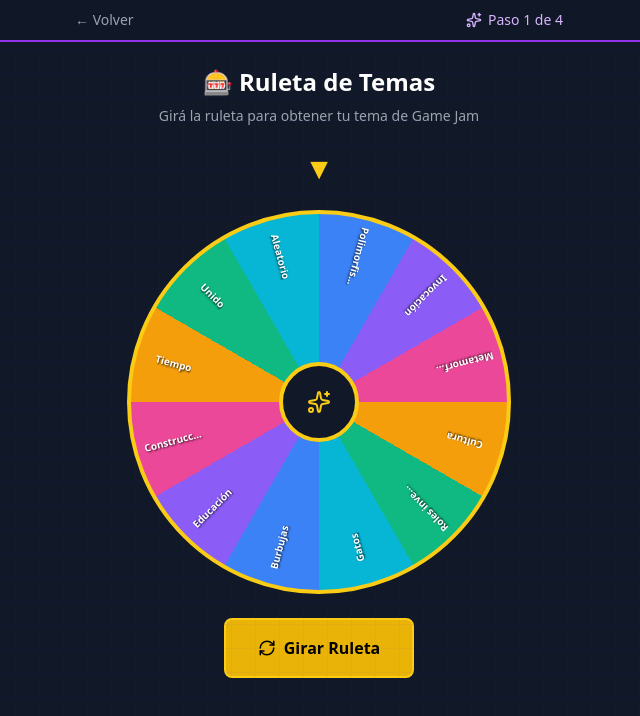
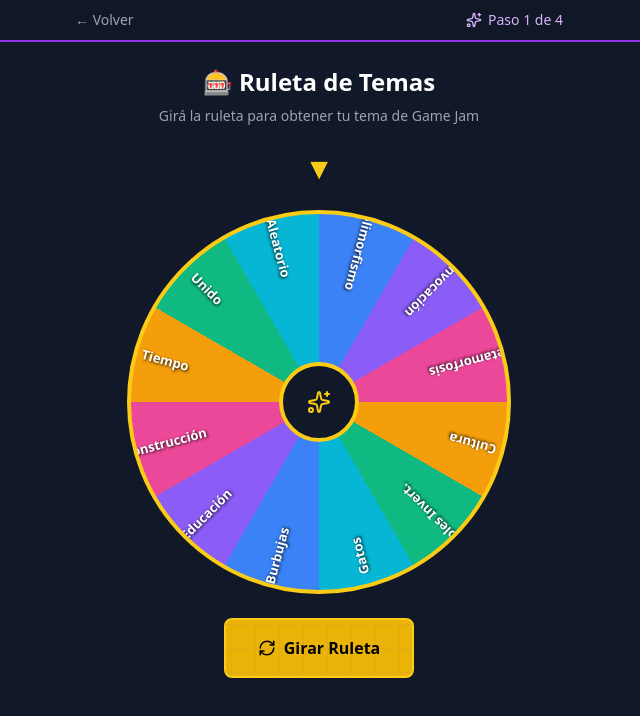
Before and after one commit to AmaruSegovia/desestima2, a React (Vite) app: page /#/taller in a window 1280 px wide. Shown: the top 716 px of the page, without its empty margins (321-961 px from the left). Built offline with nearby package versions, Linux system fonts and the light colour scheme.

Commit message:
hotfix funcionalidad

```diff
--- a/src/ThemeRoulette.jsx
+++ b/src/ThemeRoulette.jsx
@@ -10,20 +10,20 @@ import {
   Sparkles,
 } from "lucide-react";
 
-// Temas reales de Game Jams (Ludum Dare, GMTK, etc.)
+// Temas reales de Game Jams (Ludum Dare, GMTK, etc.) - CORTOS
 const themes = [
-  "Polimorfismo", // Ludum Dare 56
-  "Invocación", // Ludum Dare 55
-  "Metamorfosis", // Ludum Dare 54
-  "Cultura", // Ludum Dare 53
-  "Roles invertidos", // GMTK 2023
-  "Gatos", // GMTK 2024
-  "Burbujas", // Clásico
-  "Educación", // Popular
-  "Construcción", // Ludum Dare 52
-  "Tiempo", // GMTK 2020
-  "Unido", // GMTK 2021
-  "Aleatorio", // GMTK 2022
+  "Polimorfismo",
+  "Invocación",
+  "Metamorfosis",
+  "Cultura",
+  "Roles Invert.",
+  "Gatos",
+  "Burbujas",
+  "Educación",
+  "Construcción",
+  "Tiempo",
+  "Unido",
+  "Aleatorio",
 ];
 
 // Palabras clave que indican ambición excesiva (español argentino)
@@ -451,17 +451,14 @@ const RouletteWheel = ({ onSpinComplete, isSpinning, setIsSpinning }) => {
                 }}
               >
                 <span
-                  className="absolute text-white font-bold whitespace-nowrap text-[6px] sm:text-[7px] md:text-[8px] lg:text-[10px]"
+                  className="absolute text-white font-bold text-[8px] sm:text-[10px] md:text-[11px] lg:text-[13px]"
                   style={{
-                    top: "8%",
+                    top: "5%",
                     transform: "rotate(90deg)",
-                    textShadow: "1px 1px 2px rgba(0,0,0,0.8)",
-                    maxWidth: "60px",
-                    overflow: "hidden",
-                    textOverflow: "ellipsis",
+                    textShadow: "1px 1px 3px rgba(0,0,0,0.9)",
                   }}
                 >
-                  {theme.length > 13 ? theme.slice(0, 11) + "..." : theme}
+                  {theme}
                 </span>
               </div>
             );
@@ -662,7 +659,7 @@ const ThemeRoulette = () => {
   const [selectedTheme, setSelectedTheme] = useState(null);
   const [isSpinning, setIsSpinning] = useState(false);
   const [ideaText, setIdeaText] = useState("");
-  const [timeLeft, setTimeLeft] = useState(300); // 5 minutos
+  const [timeLeft, setTimeLeft] = useState(600); // 10 minutos
   const [timerActive, setTimerActive] = useState(false);
   const [currentTip, setCurrentTip] = useState(tips[0]);
   const textareaRef = useRef(null);
@@ -700,7 +697,7 @@ const ThemeRoulette = () => {
     setPhase("roulette");
     setSelectedTheme(null);
     setIdeaText("");
-    setTimeLeft(300);
+    setTimeLeft(600);
     setTimerActive(false);
   };
 
@@ -709,13 +706,13 @@ const ThemeRoulette = () => {
     let score = 0;
 
     dangerWords.high.forEach((word) => {
-      if (lowerInput.includes(word)) score += 20;
+      if (lowerInput.includes(word)) score += 16;
     });
     dangerWords.medium.forEach((word) => {
       if (lowerInput.includes(word)) score += 8;
     });
     dangerWords.low.forEach((word) => {
-      if (lowerInput.includes(word)) score += 3;
+      if (lowerInput.includes(word)) score += 2;
     });
 
     // Guardar datos en localStorage
@@ -744,10 +741,13 @@ const ThemeRoulette = () => {
       const lowerInput = ideaText.toLowerCase();
       let score = 0;
       dangerWords.high.forEach((word) => {
-        if (lowerInput.includes(word)) score += 30;
+        if (lowerInput.includes(word)) score += 16;
       });
       dangerWords.medium.forEach((word) => {
-        if (lowerInput.includes(word)) score += 15;
+        if (lowerInput.includes(word)) score += 8;
+      });
+      dangerWords.low.forEach((word) => {
+        if (lowerInput.includes(word)) score += 2;
       });
       return score < 40;
     })();
@@ -835,7 +835,7 @@ const ThemeRoulette = () => {
                 "{selectedTheme}"
               </h2>
               <p className="text-gray-400 text-sm md:text-base">
-                Describí tu idea de juego en 5 minutos
+                Describí tu idea de juego en 10 minutos
               </p>
             </div>
 
```
